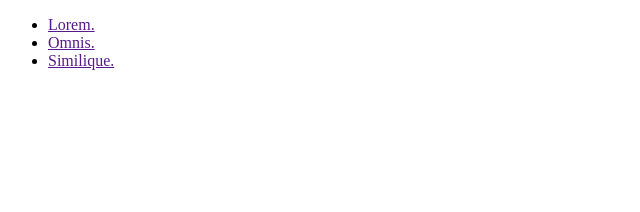
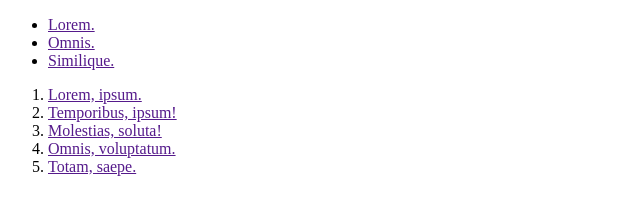
Before and after one commit to KereBere/git_github_vscode, a plain HTML site: page loginFrom.html in a window 1280 px wide. Shown: the whole page, without its empty margins (0-640 px from the left). Drawn offline with Linux system fonts and the light colour scheme.

Commit message:
fursther changes on ali branch-loginForm.html

```diff
--- a/loginFrom.html
+++ b/loginFrom.html
@@ -14,6 +14,13 @@
         <li><a href="">Omnis.</a></li>
         <li><a href="">Similique.</a></li>
     </ul>
+    <ol>
+        <li><a href="">Lorem, ipsum.</a></li>
+        <li><a href="">Temporibus, ipsum!</a></li>
+        <li><a href="">Molestias, soluta!</a></li>
+        <li><a href="">Omnis, voluptatum.</a></li>
+        <li><a href="">Totam, saepe.</a></li>
+    </ol>
 </body>
 
 </html>
```
